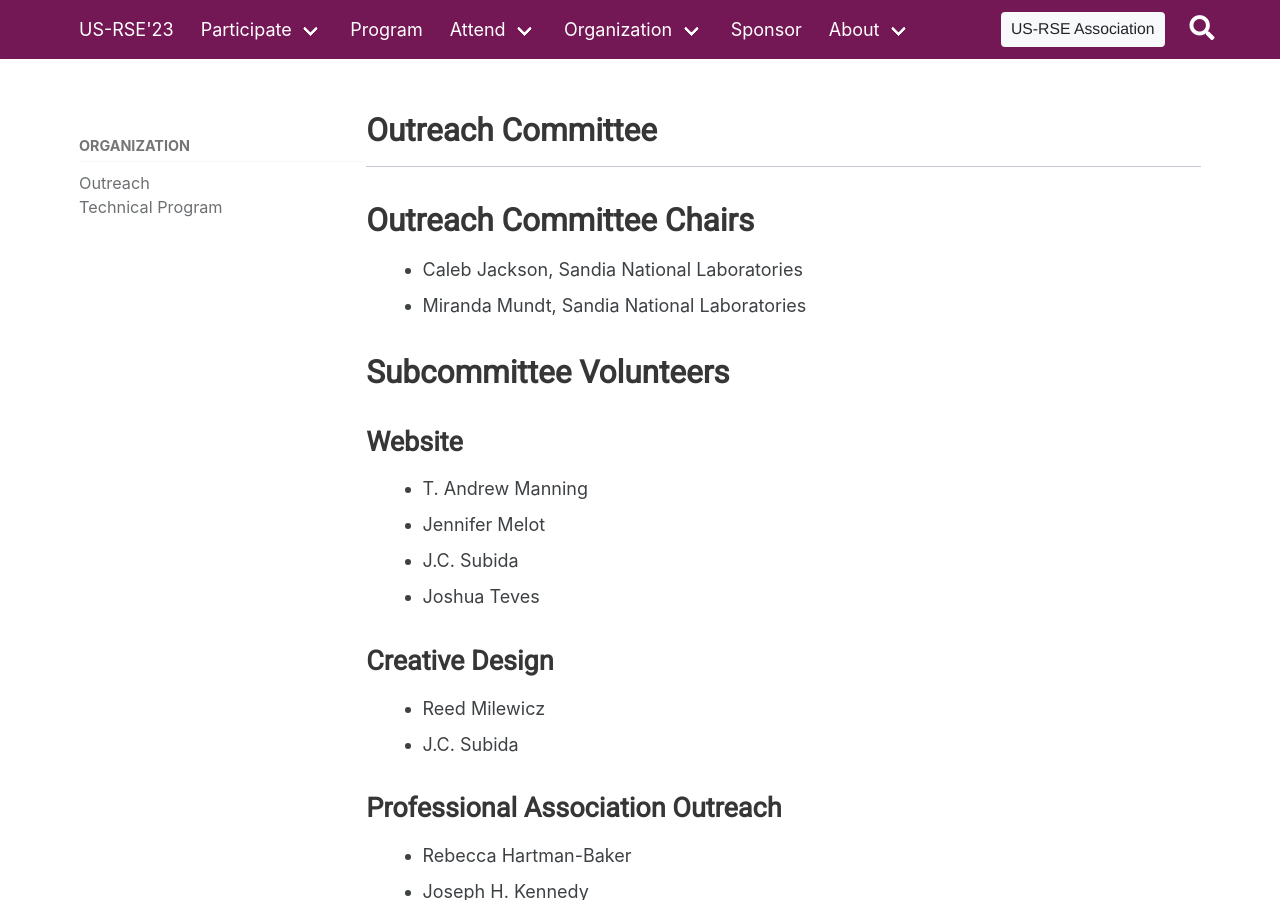
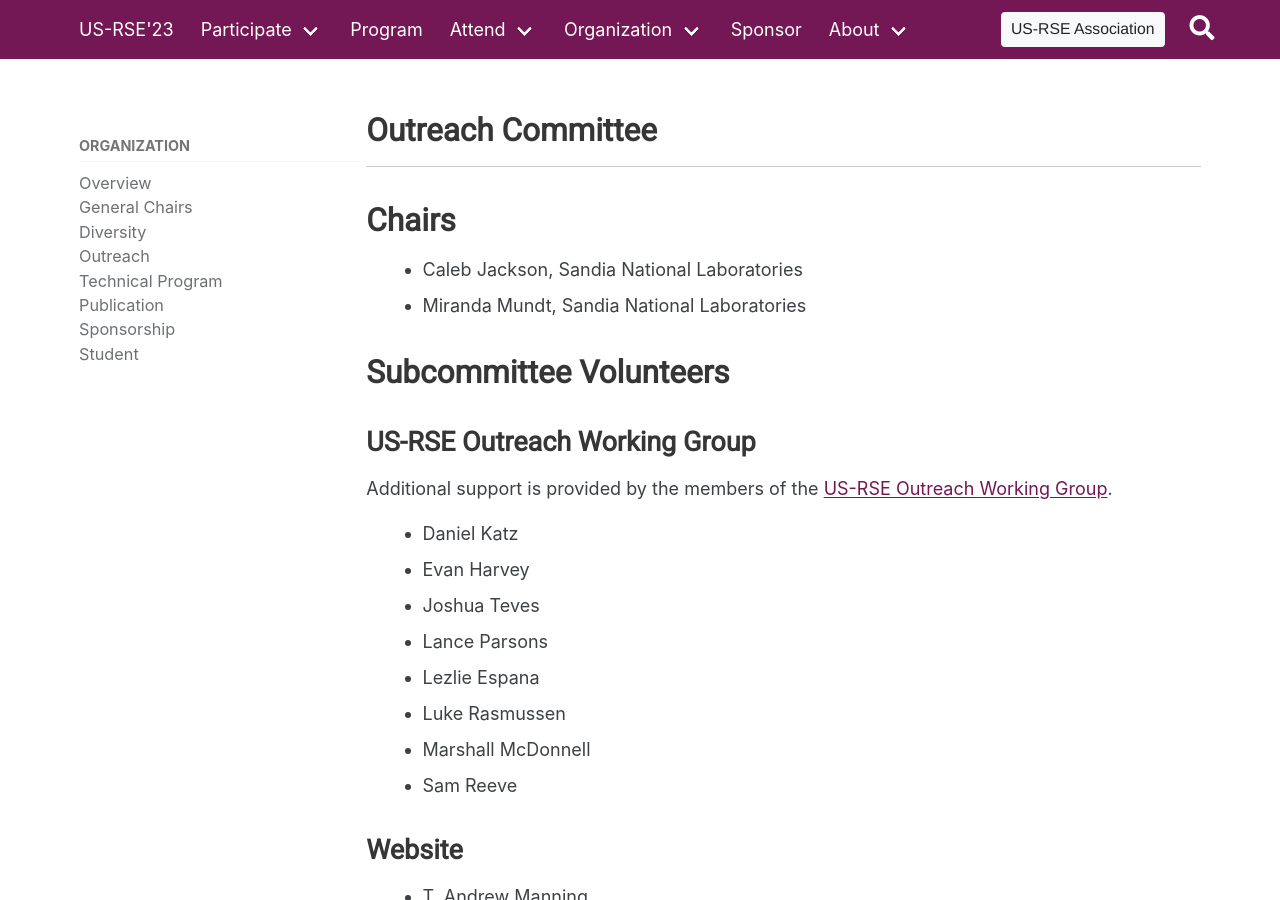
Before and after one commit to USRSE/usrse23, a Jekyll site: the page built from pages/organization/outreach.md, in a window 1280 px wide and 900 px high. Built offline with Jekyll 4.4.1, drawn with Linux system fonts in a browser that asks for light colours; a style sheet for code colours, icons or effects is not loaded.

Commit message:
Adding information for all committees to dropdown

```diff
--- a/_data/navigation.yml
+++ b/_data/navigation.yml
@@ -20,12 +20,23 @@
     - name: Travel
       link: attend/travel/
 - name: Organization
-  link: organization/
   dropdown:
+    - name: Overview
+      link: organization/
+    - name: General Chairs
+      link: organization/general/
+    - name: Diversity
+      link: organization/diversity/
     - name: Outreach
       link: organization/outreach/
     - name: Technical Program
       link: organization/technical/
+    - name: Publication
+      link: organization/publication/
+    - name: Sponsorship
+      link: organization/sponsorship/
+    - name: Student
+      link: organization/student/
 - name: Sponsor
   link: sponsor/
 - name: About
--- a/pages/organization/outreach.md
+++ b/pages/organization/outreach.md
@@ -7,12 +7,26 @@
 set_last_modified: true
 ---
 
-## Outreach Committee Chairs
+## Chairs
 
 - Caleb Jackson, Sandia National Laboratories
 - Miranda Mundt, Sandia National Laboratories
 
 ## Subcommittee Volunteers
+
+### US-RSE Outreach Working Group
+
+Additional support is provided by the members of the
+[US-RSE Outreach Working Group](https://us-rse.org/wg/outreach/).
+
+- Daniel Katz
+- Evan Harvey
+- Joshua Teves
+- Lance Parsons
+- Lezlie Espana
+- Luke Rasmussen
+- Marshall McDonnell
+- Sam Reeve
 
 ### Website
 
```
Also changed, not shown: _data/menus/organization.yml (+12 -0 lines), pages/organization/diversity.md (added, +14 -0 lines), pages/organization/general.md (added, +11 -0 lines), pages/organization/organization.md (+11 -1 lines), pages/organization/publication.md (added, +13 -0 lines), pages/organization/sponsorship.md (added, +14 -0 lines), pages/organization/student.md (added, +13 -0 lines), pages/organization/technical.md (+1 -1 lines).
